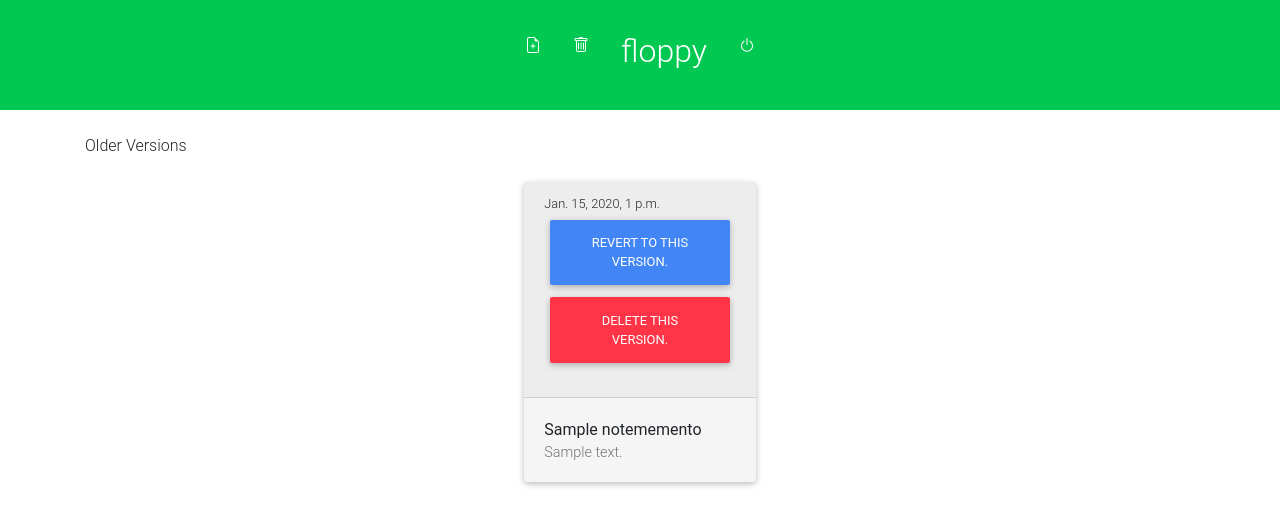
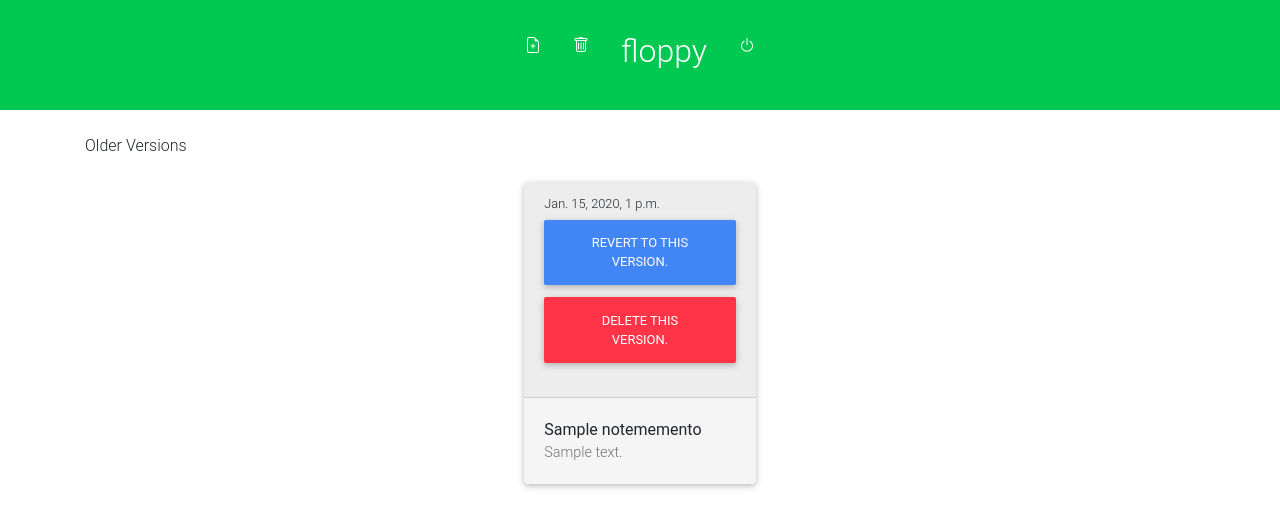
Before and after one commit to alpsakaci/bundles, a Django app: page /floppy/browseversions/1/ in a window 1280 px wide. Shown: the top 528 px of the page. Run offline with Django 3.2, Linux system fonts and the light colour scheme; a user stored in the database is signed in; tables that the repository leaves empty hold one stand-in row (values such as "Sample post"); parts of the project's set-up code (start-up, migrations or seed data) failed here and were passed over; some libraries are stand-ins or nearby versions; some web fonts are replaced.

Commit message:
old note versions card fix

```diff
--- a/floppy/templates/floppy/versions.html
+++ b/floppy/templates/floppy/versions.html
@@ -14,19 +14,19 @@
     <div class="row mx-auto">
         {% for version in older_versions %}
         <div class="col-md-3 mx-auto m-3">
-            <div class="card m-2" style="background-color: whitesmoke; height: 300px;">
+            <div class="card m-2" style="background-color: whitesmoke;">
                 <div class="card-header">
                     <p class="font-weight-light small">
                         {{ version.date_created }}
                         <a href="{% url 'revertnote' note.id version.id %}" onclick="return confirm('Note will be reverted to this version. Are you sure?');"
-                            class="btn btn-primary">Revert to this version.</a>
+                            class="btn btn-primary w-100 mx-0">Revert to this version.</a>
                         <a href="{% url 'deletememento' note.id version.id %}" onclick="return confirm('This version of note will be deleted. Are you sure?');"
-                        class="btn btn-danger">Delete this version.</a>
+                        class="btn btn-danger w-100 mx-0">Delete this version.</a>
                     </p>
                 </div>
                 <div class="card-body">
                     {{ version.title | truncatechars_html:20 }}
-                    <p class="card-text font-weight-light">{{ version.content | truncatechars_html:150 | safe }}</p>
+                    <p class="card-text font-weight-light">{{ version.content | truncatechars_html:50 | safe }}</p>
                 </div>
             </div>
         </div>
```
